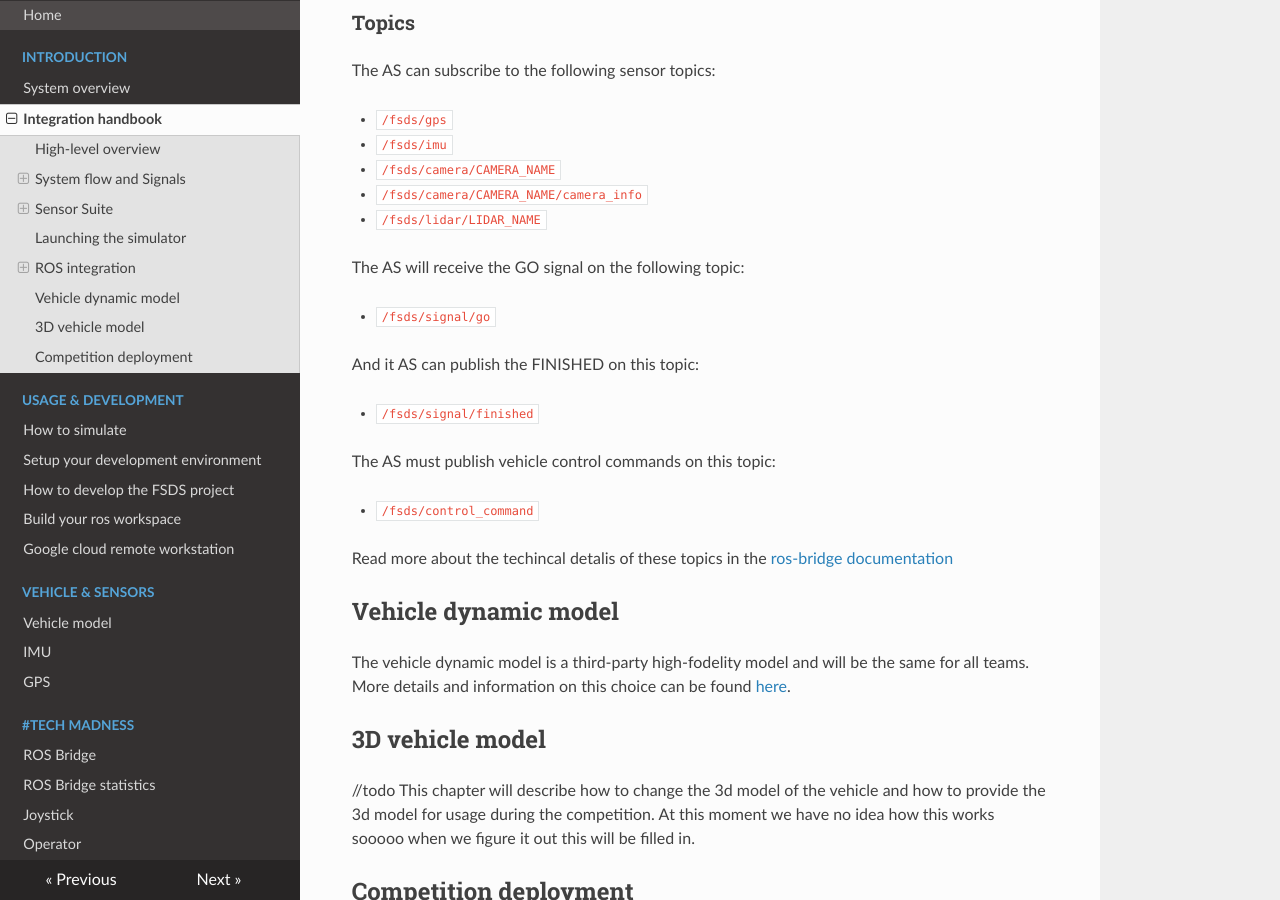
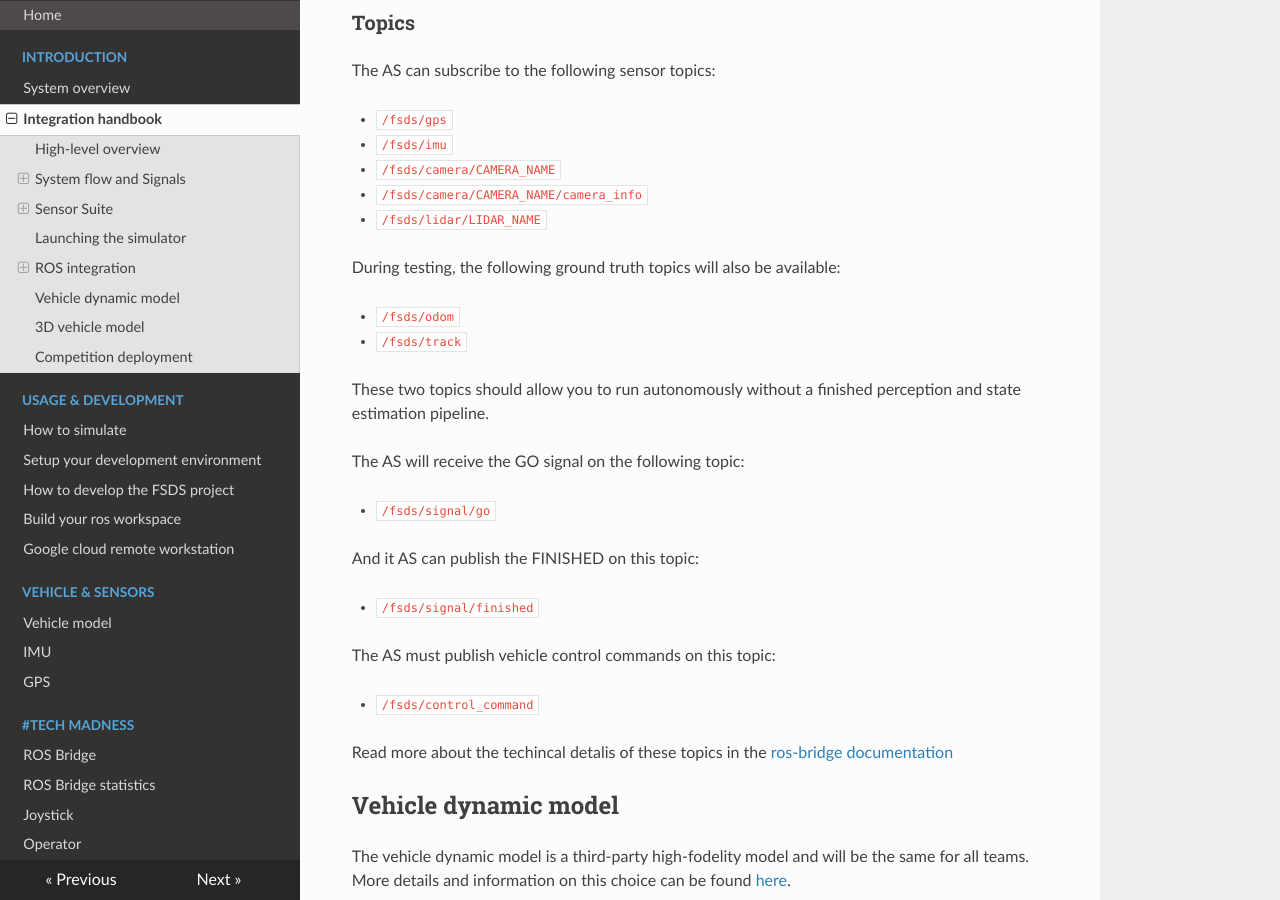
Before and after one commit to FS-Driverless/Formula-Student-Driverless-Simulator, an MkDocs documentation site: the page built from docs/integration-handbook.md, in a window 1280 px wide and 900 px high, scrolled down 5351 px. Built offline with MkDocs 1.6.1, drawn with Linux system fonts in a browser that asks for light colours; nearby versions of some CDN libraries.

Commit message:
added docs

```diff
--- a/docs/integration-handbook.md
+++ b/docs/integration-handbook.md
@@ -194,6 +194,13 @@ The AS can subscribe to the following sensor topics:
 - `/fsds/camera/CAMERA_NAME/camera_info`
 - `/fsds/lidar/LIDAR_NAME`
 
+During testing, the following ground truth topics will also be available:
+
+- `/fsds/odom`
+- `/fsds/track`
+
+These two topics should allow you to run autonomously without a finished perception and state estimation pipeline.
+
 The AS will receive the GO signal on the following topic:
 
 - `/fsds/signal/go`
@@ -207,6 +214,8 @@ The AS must publish vehicle control commands on this topic:
 - `/fsds/control_command`
 
 Read more about the techincal detalis of these topics in the [ros-bridge documentation](ros-bridge.md)
+
+
 
 ## Vehicle dynamic model
 The vehicle dynamic model is a third-party high-fodelity model and will be the same for all teams.
```
Also changed, not shown: docs/ros-bridge.md (+3 -0 lines).
